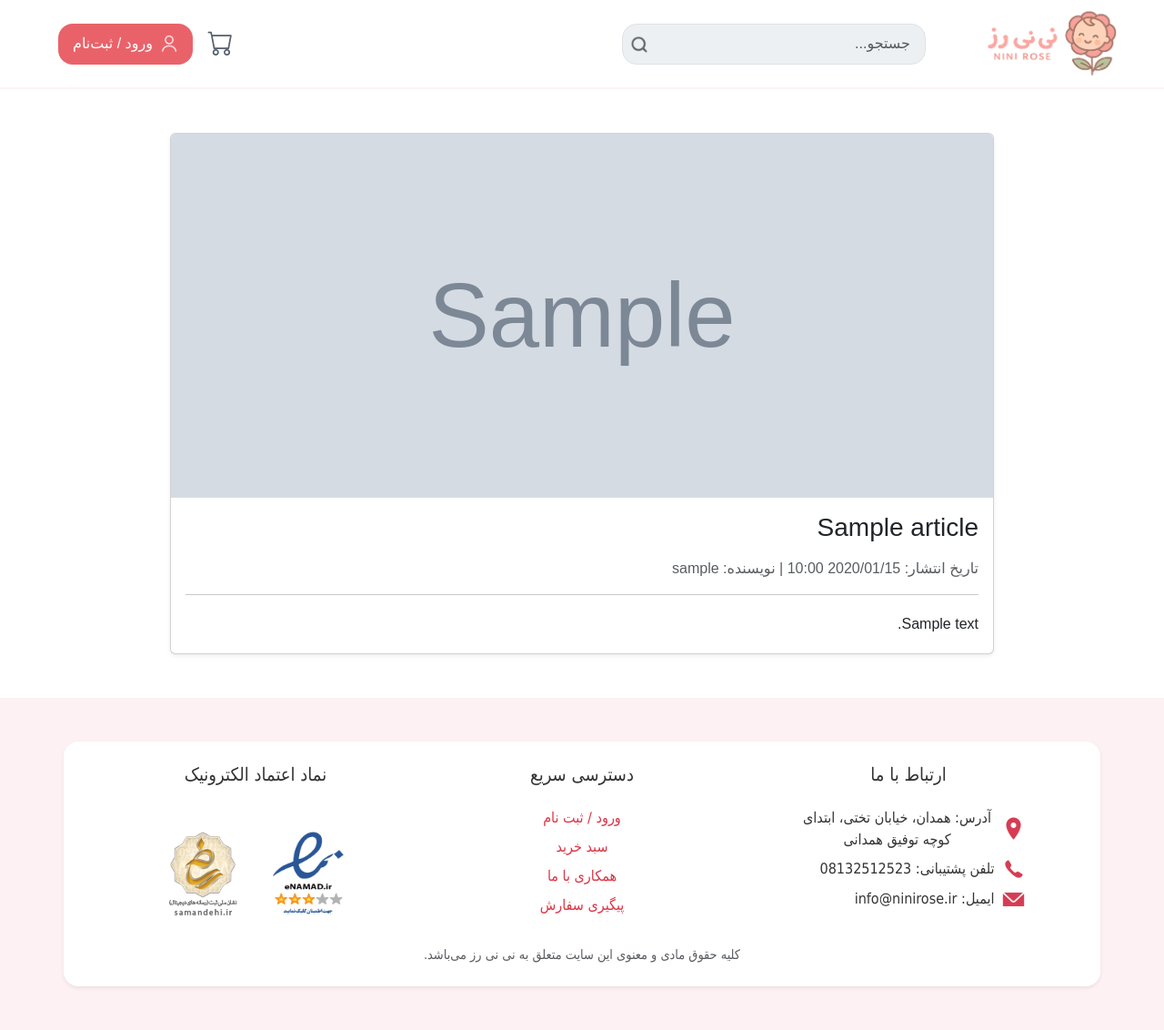
After one commit to HaniyehHeydari/NiniRose, a PHP site: page /Pages/view/article-detail.php?id=1 in a window 1280 px wide. The commit adds this page. Shown: the whole page at 91% size. Run offline with PHP 8.4, Linux system fonts and the light colour scheme; tables that the repository leaves empty or names only in its code hold one stand-in row (values such as "Sample post"); grey boxes marked "Sample" are stand-in pictures; some libraries are stand-ins or nearby versions.

Commit message:
create article

```diff
--- /dev/null
+++ b/Pages/view/article-detail.php
@@ -0,0 +1,63 @@
+<?php
+include('../../config/db.php');
+include_once dirname(__DIR__) . '/../Config/config.php';
+
+if (!isset($_GET['id']) || !is_numeric($_GET['id'])) {
+    die('شناسه مقاله نامعتبر است.');
+}
+
+$article_id = intval($_GET['id']);
+
+$stmt = $conn->prepare("SELECT a.*, u.username AS author_name FROM articles a LEFT JOIN users u ON a.author_id = u.id WHERE a.id = ?");
+$stmt->bind_param("i", $article_id);
+$stmt->execute();
+$result = $stmt->get_result();
+$article = $result->fetch_assoc();
+
+if (!$article) {
+    die('مقاله‌ای با این مشخصات یافت نشد.');
+}
+?>
+
+<!DOCTYPE html>
+<html lang="fa" dir="rtl">
+<head>
+    <meta charset="UTF-8" />
+    <title><?= htmlspecialchars($article['title']) ?> | مقاله</title>
+    <meta name="viewport" content="width=device-width, initial-scale=1.0" />
+    <link href="https://cdn.jsdelivr.net/npm/bootstrap@5.3.0/dist/css/bootstrap.rtl.min.css" rel="stylesheet" />
+    <link href="https://cdn.jsdelivr.net/npm/bootstrap-icons@1.10.5/font/bootstrap-icons.css" rel="stylesheet" />
+</head>
+<body>
+    <?php include('../../Templates/Header.php') ?>
+
+    <div class="container my-5 px-4">
+        <div class="row justify-content-center">
+            <div class="col-lg-10">
+                <div class="card shadow-sm">
+                    <?php if (!empty($article['image'])): ?>
+                        <img src="../../<?= htmlspecialchars($article['image']) ?>" class="card-img-top" alt="<?= htmlspecialchars($article['title']) ?>" style="max-height: 400px; object-fit: cover;">
+                    <?php endif; ?>
+
+                    <div class="card-body">
+                        <h3 class="card-title mb-3"><?= htmlspecialchars($article['title']) ?></h3>
+                        <p class="text-muted mb-1">
+                            تاریخ انتشار: <?= date('Y/m/d H:i', strtotime($article['created_at'])) ?>
+                            <?php if ($article['author_name']): ?>
+                                | نویسنده: <?= htmlspecialchars($article['author_name']) ?>
+                            <?php endif; ?>
+                        </p>
+                        <hr>
+                        <div class="card-text" style="line-height: 2;">
+                            <?= nl2br($article['content']) ?>
+                        </div>
+                    </div>
+                </div>
+            </div>
+        </div>
+    </div>
+
+    <?php include('../../Templates/Footer.php') ?>
+    <script src="https://cdn.jsdelivr.net/npm/bootstrap@5.3.0/dist/js/bootstrap.bundle.min.js"></script>
+</body>
+</html>
```
Also changed, not shown: Pages/view/MainPage.php (+23 -1 lines), uploads/articles/6843fc64a7b0b.jpg (added), uploads/articles/684400b9c1b3e.jpg (added), uploads/articles/684400d31b304.jpg (added).
